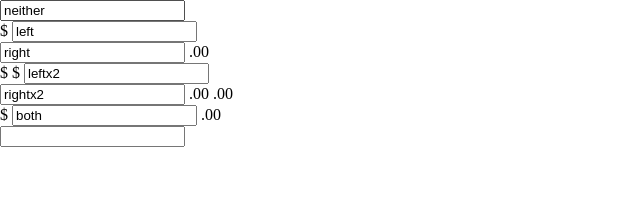
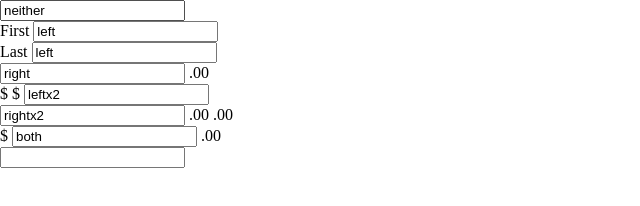
Before and after one commit to whiterook6/flute, a plain HTML site: page demo-input-groups.html in a window 1280 px wide. Shown: the whole page, without its empty margins (0-640 px from the left). Drawn offline with Linux system fonts and the light colour scheme.

Commit message:
fixing font sizing.

```diff
--- a/demo-input-groups.html
+++ b/demo-input-groups.html
@@ -39,8 +39,14 @@
 			<div class="row">
 				<div class="col-12">
 					<div class="input-group notice">
-						<span class="input-addon">$</span>
-						<input type="text" class="input" value="left" />
+						<label class="input-addon" for="fname">First</label>
+						<input type="text" class="input" value="left" id="fname" />
+					</div>
+				</div>
+				<div class="col-12">
+					<div class="input-group notice">
+						<label class="input-addon" for="lname">Last</label>
+						<input type="text" class="input" value="left" id="lname" />
 					</div>
 				</div>
 			</div>
@@ -80,7 +86,7 @@
 				</div>
 			</div>
 			<div class="row">
-				<div class="col-12">
+				<div class="col-12 warning">
 					<input type="text" class="input" />
 				</div>
 			</div>
--- a/scss/_form.scss
+++ b/scss/_form.scss
@@ -211,6 +211,8 @@
 			background-color: $light-grey;
 			border-color: $grey;
 			color: $grey;
+			font-size: initial;
+			font-variant: initial;
 		}
 
 		> .input {
```
